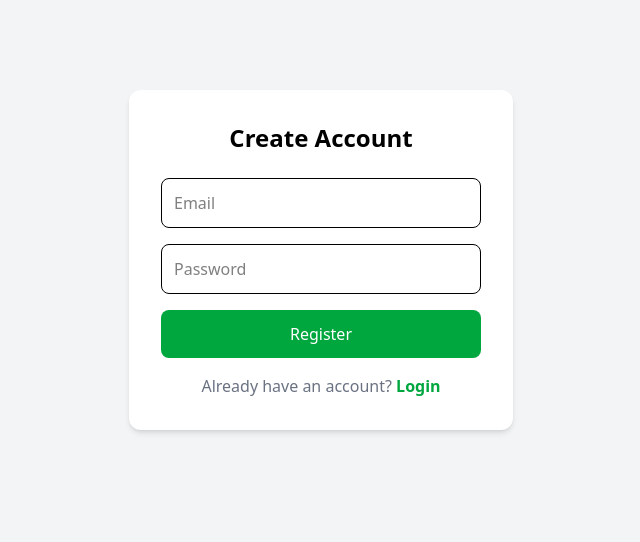
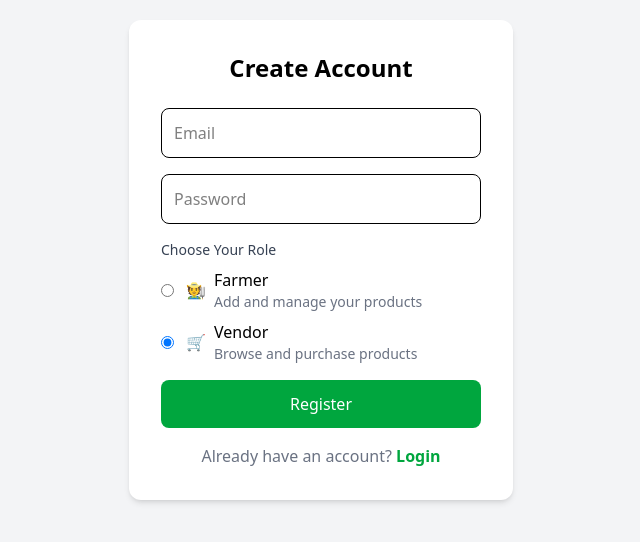
Before and after one commit to Nevv254/Veggie_Vault, a React (Vite) app: page /register in a window 1280 px wide. Shown: the part 140-682 px from the top of the page, without its empty margins (319-959 px from the left). Built offline with nearby package versions, Linux system fonts and the light colour scheme; no server answers.

Commit message:
add role selection in the register

```diff
--- a/src/contexts/AuthContext.jsx
+++ b/src/contexts/AuthContext.jsx
@@ -27,13 +27,9 @@ export const AuthProvider = ({ children }) => {
         if (userDoc.exists()) {
           setUserRole(userDoc.data().role);
         } else {
-          // New user - set default role as 'vendor'
-          await setDoc(doc(db, 'users', user.uid), {
-            email: user.email,
-            role: 'vendor',
-            createdAt: new Date()
-          });
-          setUserRole('vendor');
+          // New user without role - this shouldn't happen with our new registration flow
+          // but keeping as fallback
+          setUserRole(null);
         }
       } else {
         setUser(null);
@@ -76,9 +72,21 @@ export const AuthProvider = ({ children }) => {
     updateUserRole
   };
 
+  // Show loading spinner while checking authentication
+  if (loading) {
+    return (
+      <div className="min-h-screen flex items-center justify-center bg-gray-50">
+        <div className="text-center">
+          <div className="animate-spin rounded-full h-12 w-12 border-b-2 border-green-600 mx-auto mb-4"></div>
+          <p className="text-gray-600">Loading...</p>
+        </div>
+      </div>
+    );
+  }
+
   return (
     <AuthContext.Provider value={value}>
-      {!loading && children}
+      {children}
     </AuthContext.Provider>
   );
 };
--- a/src/pages/Login.jsx
+++ b/src/pages/Login.jsx
@@ -1,6 +1,7 @@
 import { useState } from "react";
 import { signInWithEmailAndPassword } from "firebase/auth";
-import { auth } from "../firebase";
+import { auth, db } from "../firebase";
+import { doc, getDoc } from "firebase/firestore";
 import { useNavigate } from "react-router-dom";
 
 export default function Login() {
@@ -16,8 +17,23 @@ export default function Login() {
     setError("");
 
     try {
-      await signInWithEmailAndPassword(auth, email, password);
-      navigate("/"); // Redirect to homepage
+      const userCredential = await signInWithEmailAndPassword(auth, email, password);
+      const user = userCredential.user;
+
+      // Get user role from Firestore
+      const userDoc = await getDoc(doc(db, 'users', user.uid));
+      if (userDoc.exists()) {
+        const userRole = userDoc.data().role;
+        // Redirect to appropriate dashboard based on role
+        if (userRole === 'farmer') {
+          navigate("/farmer-dashboard");
+        } else {
+          navigate("/vendor-dashboard");
+        }
+      } else {
+        // Fallback to home if role not found
+        navigate("/");
+      }
     } catch (err) {
       setError(err.message);
     } finally {
--- a/src/pages/Register.jsx
+++ b/src/pages/Register.jsx
@@ -1,11 +1,13 @@
 import { useState } from "react";
 import { createUserWithEmailAndPassword } from "firebase/auth";
-import { auth } from "../firebase";
+import { auth, db } from "../firebase";
+import { doc, setDoc } from "firebase/firestore";
 import { useNavigate } from "react-router-dom";
 
 export default function Register() {
   const [email, setEmail] = useState("");
   const [password, setPassword] = useState("");
+  const [role, setRole] = useState("vendor");
   const [error, setError] = useState("");
   const [loading, setLoading] = useState(false);
   const navigate = useNavigate();
@@ -16,8 +18,22 @@ export default function Register() {
     setError("");
 
     try {
-      await createUserWithEmailAndPassword(auth, email, password);
-      navigate("/"); // Redirect to home after successful registration
+      const userCredential = await createUserWithEmailAndPassword(auth, email, password);
+      const user = userCredential.user;
+
+      // Save user role to Firestore
+      await setDoc(doc(db, 'users', user.uid), {
+        email: user.email,
+        role: role,
+        createdAt: new Date()
+      });
+
+      // Redirect to appropriate dashboard based on role
+      if (role === 'farmer') {
+        navigate("/farmer-dashboard");
+      } else {
+        navigate("/vendor-dashboard");
+      }
     } catch (err) {
       setError(err.message);
     } finally {
@@ -47,6 +63,48 @@ export default function Register() {
             className="w-full p-3 border rounded-lg"
             required
           />
+
+          {/* Role Selection */}
+          <div className="space-y-2">
+            <label className="block text-sm font-medium text-gray-700">Choose Your Role</label>
+            <div className="space-y-2">
+              <label className="flex items-center">
+                <input
+                  type="radio"
+                  name="role"
+                  value="farmer"
+                  checked={role === "farmer"}
+                  onChange={(e) => setRole(e.target.value)}
+                  className="mr-3"
+                />
+                <div className="flex items-center">
+                  <span className="mr-2">🧑‍🌾</span>
+                  <div>
+                    <div className="font-medium">Farmer</div>
+                    <div className="text-sm text-gray-500">Add and manage your products</div>
+                  </div>
+                </div>
+              </label>
+
+              <label className="flex items-center">
+                <input
+                  type="radio"
+                  name="role"
+                  value="vendor"
+                  checked={role === "vendor"}
+                  onChange={(e) => setRole(e.target.value)}
+                  className="mr-3"
+                />
+                <div className="flex items-center">
+                  <span className="mr-2">🛒</span>
+                  <div>
+                    <div className="font-medium">Vendor</div>
+                    <div className="text-sm text-gray-500">Browse and purchase products</div>
+                  </div>
+                </div>
+              </label>
+            </div>
+          </div>
           <button
             type="submit"
             disabled={loading}
```
